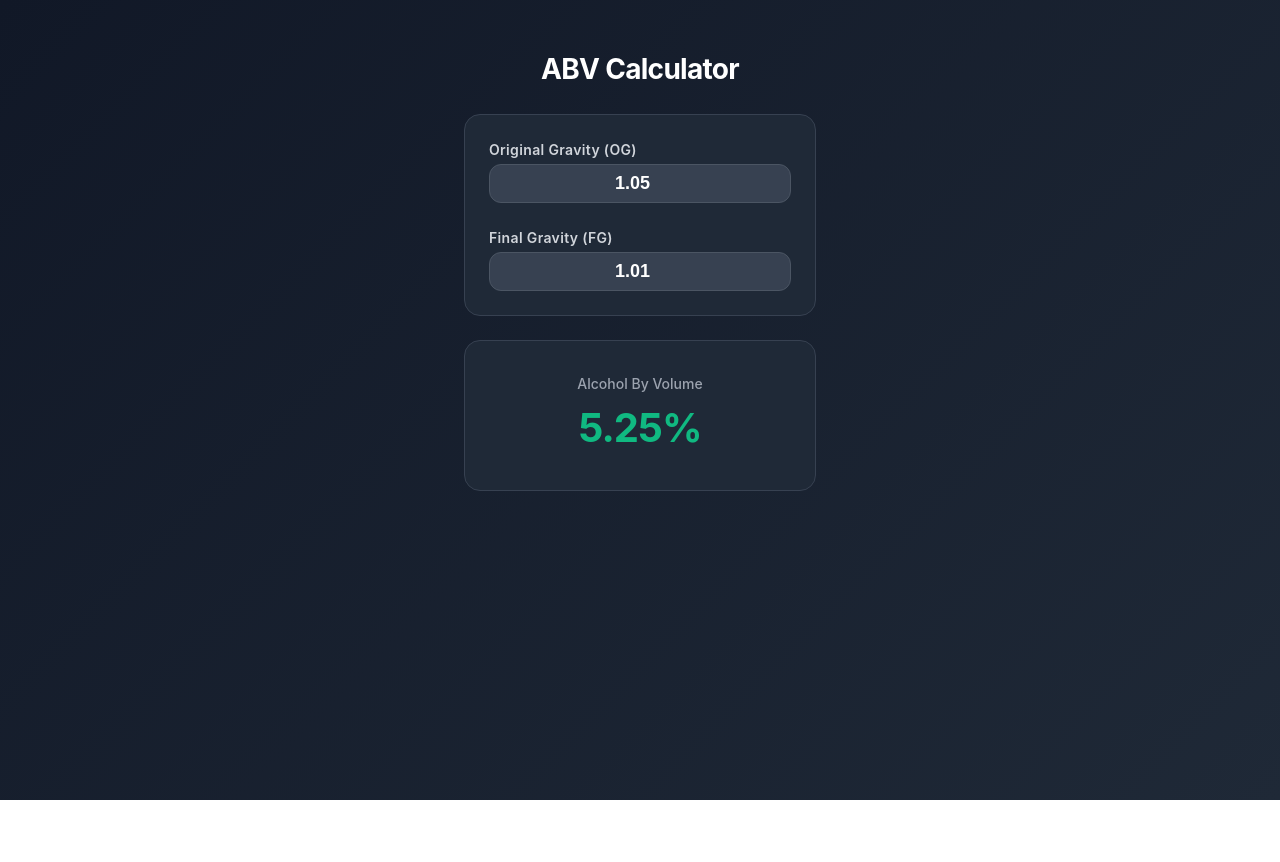
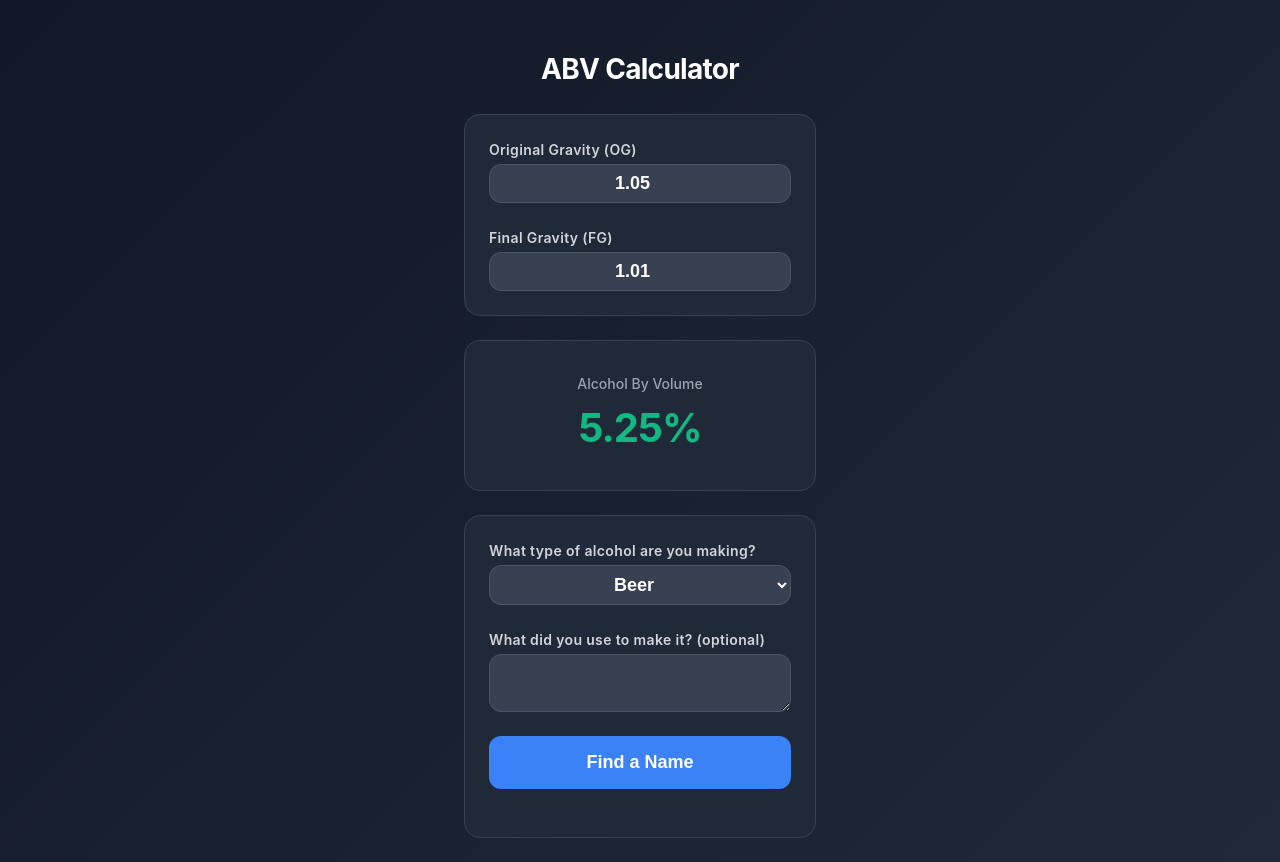
Before and after one commit to nathan-schmidt-viget/apv-brewing, a React (Create React App) app: page / in a window 1280 px wide. Before the commit the page ends 800 px from the top, so only its background shows below. Built offline with nearby package versions, Linux system fonts and the light colour scheme.

Commit message:
Adding markup for name generator

```diff
--- a/public/index.html
+++ b/public/index.html
@@ -4,14 +4,19 @@
     <meta charset="utf-8" />
     <link rel="icon" href="%PUBLIC_URL%/favicon.ico" />
     <meta name="viewport" content="width=device-width, initial-scale=1" />
-    <meta name="theme-color" content="#000000" />
+    <meta name="theme-color" content="#1f2937" />
     <meta
       name="description"
-      content="Web site created using create-react-app"
+      content="APV Calculator - Calculate Alcohol By Volume (ABV) for brewing with precision. Simple, accurate gravity-based calculations."
     />
+    <meta
+      name="keywords"
+      content="ABV calculator, alcohol by volume, brewing calculator, gravity calculator, beer brewing, homebrew"
+    />
+    <meta name="author" content="APV Brewing" />
     <link rel="apple-touch-icon" href="%PUBLIC_URL%/logo192.png" />
     <link rel="manifest" href="%PUBLIC_URL%/manifest.json" />
-    <title>React App</title>
+    <title>APV Calculator - Alcohol By Volume</title>
   </head>
   <body>
     <noscript>You need to enable JavaScript to run this app.</noscript>
--- a/src/App.css
+++ b/src/App.css
@@ -122,10 +122,6 @@ header h1 {
   gap: var(--spacing-1);
 }
 
-.form-group:last-child {
-  margin-bottom: 0;
-}
-
 .form-label {
   color: var(--color-gray-300);
   display: block;
@@ -145,6 +141,26 @@ header h1 {
   text-align: center;
   transition: all 0.2s ease;
   width: 100%;
+}
+
+.form-textarea {
+  background: var(--color-gray-700);
+  border-radius: var(--border-radius);
+  border: 1px solid var(--color-gray-600);
+  color: var(--color-white);
+  padding: var(--spacing-2) var(--spacing-3);
+  font-size: 1.125rem;
+  font-weight: 600;
+}
+
+.form-button {
+  background: var(--color-blue-500);
+  border-radius: var(--border-radius);
+  border: none;
+  color: var(--color-white);
+  font-size: 1.125rem;
+  font-weight: 600;
+  padding: var(--spacing-3) var(--spacing-3);
 }
 
 .form-input:focus {
--- a/src/App.js
+++ b/src/App.js
@@ -5,6 +5,8 @@ function App() {
   const [startingGravity, setStartingGravity] = useState(1.05);
   const [finalGravity, setFinalGravity] = useState(1.01);
   const [abv, setAbv] = useState(0);
+  const [alcoholType, setAlcoholType] = useState('beer');
+  const [alcoholDescription, setAlcoholDescription] = useState('');
 
   useEffect(() => {
     setAbv(
@@ -60,6 +62,51 @@ function App() {
           {abv}%
         </div>
       </div>
+
+      <section className="form">
+        <div className="form-group">
+          <label
+            className="form-label"
+            htmlFor="alcohol-type"
+          >
+            What type of alcohol are you making?
+          </label>
+          <select
+            className="form-input"
+            id="alcohol-type"
+            value={alcoholType}
+            onChange={(e) => setAlcoholType(e.target.value)}
+          >
+            <option value="beer">Beer</option>
+            <option value="wine">Wine</option>
+            <option value="cider">Cider</option>
+            <option value="mead">Mead</option>
+            <option value="other">Other</option>
+          </select>
+        </div>
+        <div className="form-group">
+          <label
+            className="form-label"
+            htmlFor="alcohol-description"
+          >
+            What did you use to make it? (optional)
+          </label>
+          <textarea
+            className="form-textarea"
+            id="alcohol-name"
+            value={alcoholDescription}
+            onChange={(e) => setAlcoholDescription(e.target.value)}
+          ></textarea>
+        </div>
+        <div className="form-group">
+          <button className="form-button">
+            Find a Name
+          </button>
+        </div>
+        <div>
+          {/* TODO: Add a list of names */}
+        </div>
+      </section>
     </div>
   );
 }
```
